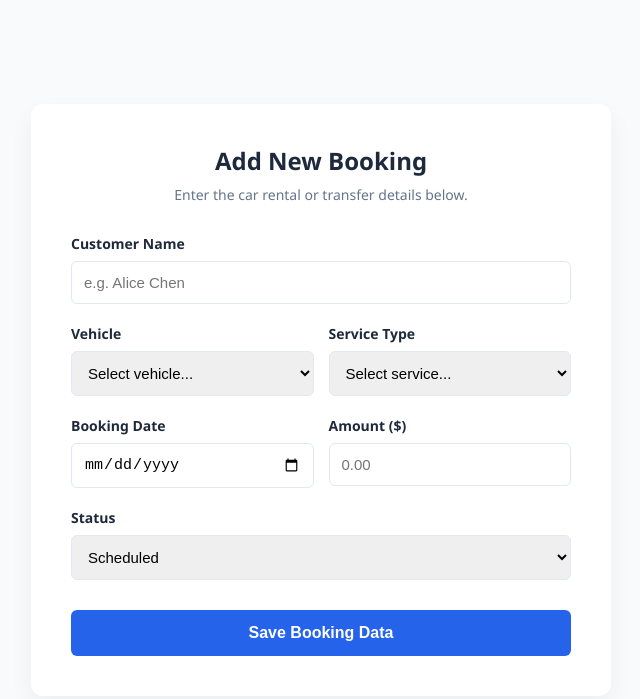
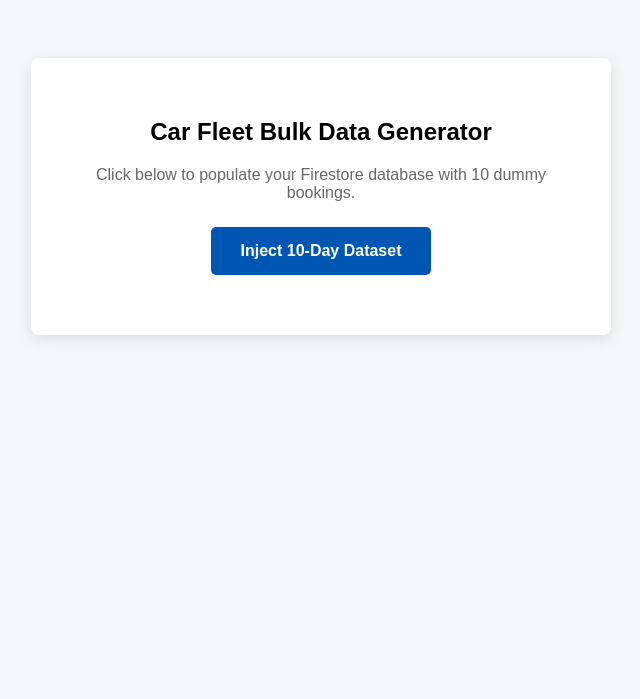
Before and after one commit to chetanp986/AssetFlow-Enterprise-Asset-Resource-Management-System, a plain HTML site: page data.html in a window 1280 px wide. Shown: the whole page, without its empty margins (319-959 px from the left). Drawn offline with Linux system fonts and the light colour scheme.

Commit message:
Update data.html

```diff
--- a/data.html
+++ b/data.html
@@ -2,230 +2,85 @@
 <html lang="en">
 <head>
     <meta charset="UTF-8">
-    <meta name="viewport" content="width=device-width, initial-scale=1.0">
-    <title>Add New Booking | Car Fleet System</title>
+    <title>Car Fleet 10-Day Data Injector</title>
     <style>
-        :root {
-            --primary: #2563eb;
-            --primary-hover: #1d4ed8;
-            --bg-color: #f8fafc;
-            --card-bg: #ffffff;
-            --text-main: #1e293b;
-            --text-muted: #64748b;
-            --border-color: #e2e8f0;
-            --success: #10b981;
+        body { font-family: sans-serif; text-align: center; padding: 50px; background: #f4f6f9; }
+        .card { background: white; padding: 40px; border-radius: 8px; box-shadow: 0 4px 15px rgba(0,0,0,0.1); display: inline-block; max-width: 500px; }
+        button { background: #0056b3; color: white; border: none; padding: 15px 30px; border-radius: 5px; cursor: pointer; font-weight: bold; font-size: 16px; transition: background 0.3s; }
+        button:hover { background: #004494; }
+        #status { margin-top: 20px; font-weight: bold; color: #333; }
+    </style>
+
+    <script type="module">
+        import { initializeApp } from "https://www.gstatic.com/firebasejs/10.8.0/firebase-app.js";
+        import { getFirestore, collection, doc, writeBatch } from "https://www.gstatic.com/firebasejs/10.8.0/firebase-firestore.js";
+
+        // ⚠️ REPLACE THIS WITH YOUR FIREBASE CONFIGURATION
+        const firebaseConfig = {
+            apiKey: "YOUR_API_KEY",
+            authDomain: "your-project-id.firebaseapp.com",
+            projectId: "your-project-id",
+            storageBucket: "your-project-id.appspot.com",
+            messagingSenderId: "YOUR_SENDER_ID",
+            appId: "YOUR_APP_ID"
+        };
+
+        const db = getFirestore(initializeApp(firebaseConfig));
+
+        // 10-Day Car Booking Dataset
+        const bulkBookings = [
+            { date: "2026-07-01", bookingId: "BKG-7001", customerName: "Alice Chen", vehicle: "Tesla Model 3", serviceType: "Airport Transfer", amount: 65.00, status: "Completed" },
+            { date: "2026-07-02", bookingId: "BKG-7002", customerName: "Marcus Johnson", vehicle: "Toyota Camry", serviceType: "Daily Rental", amount: 45.00, status: "Completed" },
+            { date: "2026-07-03", bookingId: "BKG-7003", customerName: "Sarah Jenkins", vehicle: "Ford Transit", serviceType: "Group Tour", amount: 120.00, status: "Completed" },
+            { date: "2026-07-04", bookingId: "BKG-7004", customerName: "David Lee", vehicle: "Honda CR-V", serviceType: "Hourly Booking", amount: 35.00, status: "Canceled" },
+            { date: "2026-07-05", bookingId: "BKG-7005", customerName: "Emily Davis", vehicle: "BMW 5 Series", serviceType: "Executive Chauffeur", amount: 150.00, status: "Completed" },
+            { date: "2026-07-06", bookingId: "BKG-7006", customerName: "Michael Brown", vehicle: "Hyundai Tucson", serviceType: "Daily Rental", amount: 50.00, status: "Completed" },
+            { date: "2026-07-07", bookingId: "BKG-7007", customerName: "Jessica Wilson", vehicle: "Tesla Model Y", serviceType: "Airport Transfer", amount: 75.00, status: "Completed" },
+            { date: "2026-07-08", bookingId: "BKG-7008", customerName: "Robert Taylor", vehicle: "Chevrolet Malibu", serviceType: "Hourly Booking", amount: 25.00, status: "Completed" },
+            { date: "2026-07-09", bookingId: "BKG-7009", customerName: "Laura Martinez", vehicle: "Mercedes-Benz S-Class", serviceType: "Executive Chauffeur", amount: 180.00, status: "Active" },
+            { date: "2026-07-10", bookingId: "BKG-7010", customerName: "James Anderson", vehicle: "Toyota RAV4", serviceType: "Daily Rental", amount: 55.00, status: "Scheduled" }
+        ];
+
+        async function injectData() {
+            const statusEl = document.getElementById("status");
+            statusEl.innerText = "Uploading 10 days of bookings...";
+            statusEl.style.color = "#0056b3";
+
+            try {
+                // Using a Batch Write for faster, safer bulk injection
+                const batch = writeBatch(db);
+                const bookingsCollection = collection(db, "bookings");
+
+                for (const booking of bulkBookings) {
+                    const docRef = doc(bookingsCollection); // Auto-generates a document ID
+                    batch.set(docRef, {
+                        ...booking,
+                        createdAt: new Date().toISOString()
+                    });
+                }
+
+                // Commit all 10 records to the database at once
+                await batch.commit();
+
+                statusEl.innerText = "✅ Successfully injected 10-day dataset!";
+                statusEl.style.color = "green";
+            } catch (e) {
+                statusEl.innerText = "❌ Error: " + e.message;
+                statusEl.style.color = "red";
+                console.error("Injection Error:", e);
+            }
         }
 
-        body {
-            font-family: 'Segoe UI', Roboto, Helvetica, Arial, sans-serif;
-            background-color: var(--bg-color);
-            color: var(--text-main);
-            display: flex;
-            justify-content: center;
-            align-items: center;
-            min-height: 100vh;
-            margin: 0;
-            padding: 20px;
-            box-sizing: border-box;
-        }
-
-        .form-container {
-            background-color: var(--card-bg);
-            padding: 40px;
-            border-radius: 12px;
-            box-shadow: 0 10px 25px rgba(0, 0, 0, 0.05);
-            width: 100%;
-            max-width: 500px;
-        }
-
-        .form-header {
-            text-align: center;
-            margin-bottom: 30px;
-        }
-
-        .form-header h2 {
-            margin: 0 0 8px 0;
-            font-size: 24px;
-            color: var(--text-main);
-        }
-
-        .form-header p {
-            margin: 0;
-            color: var(--text-muted);
-            font-size: 14px;
-        }
-
-        .form-group {
-            margin-bottom: 20px;
-        }
-
-        .form-group label {
-            display: block;
-            margin-bottom: 8px;
-            font-weight: 600;
-            font-size: 14px;
-        }
-
-        .form-control {
-            width: 100%;
-            padding: 12px;
-            border: 1px solid var(--border-color);
-            border-radius: 6px;
-            font-size: 15px;
-            box-sizing: border-box;
-            transition: border-color 0.2s, box-shadow 0.2s;
-        }
-
-        .form-control:focus {
-            outline: none;
-            border-color: var(--primary);
-            box-shadow: 0 0 0 3px rgba(37, 99, 235, 0.1);
-        }
-
-        .form-row {
-            display: flex;
-            gap: 15px;
-        }
-
-        .form-row .form-group {
-            flex: 1;
-        }
-
-        .btn-submit {
-            width: 100%;
-            background-color: var(--primary);
-            color: white;
-            border: none;
-            padding: 14px;
-            font-size: 16px;
-            font-weight: 600;
-            border-radius: 6px;
-            cursor: pointer;
-            transition: background-color 0.2s;
-            margin-top: 10px;
-        }
-
-        .btn-submit:hover {
-            background-color: var(--primary-hover);
-        }
-
-        #status-message {
-            margin-top: 20px;
-            padding: 15px;
-            border-radius: 6px;
-            text-align: center;
-            font-weight: 500;
-            display: none;
-        }
-
-        .status-success {
-            background-color: #d1fae5;
-            color: #065f46;
-            border: 1px solid #a7f3d0;
-        }
-    </style>
+        // Attach function to the window object so the HTML button can trigger it
+        window.injectData = injectData;
+    </script>
 </head>
 <body>
-
-    <div class="form-container">
-        <div class="form-header">
-            <h2>Add New Booking</h2>
-            <p>Enter the car rental or transfer details below.</p>
-        </div>
-
-        <form id="dataForm">
-            <div class="form-group">
-                <label for="customerName">Customer Name</label>
-                <input type="text" id="customerName" class="form-control" placeholder="e.g. Alice Chen" required>
-            </div>
-
-            <div class="form-row">
-                <div class="form-group">
-                    <label for="vehicle">Vehicle</label>
-                    <select id="vehicle" class="form-control" required>
-                        <option value="" disabled selected>Select vehicle...</option>
-                        <option value="Tesla Model 3">Tesla Model 3</option>
-                        <option value="Tesla Model Y">Tesla Model Y</option>
-                        <option value="Toyota Camry">Toyota Camry</option>
-                        <option value="Ford Transit">Ford Transit</option>
-                        <option value="BMW 5 Series">BMW 5 Series</option>
-                        <option value="Mercedes-Benz S-Class">Mercedes-Benz S-Class</option>
-                    </select>
-                </div>
-                <div class="form-group">
-                    <label for="serviceType">Service Type</label>
-                    <select id="serviceType" class="form-control" required>
-                        <option value="" disabled selected>Select service...</option>
-                        <option value="Airport Transfer">Airport Transfer</option>
-                        <option value="Daily Rental">Daily Rental</option>
-                        <option value="Hourly Booking">Hourly Booking</option>
-                        <option value="Executive Chauffeur">Executive Chauffeur</option>
-                        <option value="Group Tour">Group Tour</option>
-                    </select>
-                </div>
-            </div>
-
-            <div class="form-row">
-                <div class="form-group">
-                    <label for="bookingDate">Booking Date</label>
-                    <input type="date" id="bookingDate" class="form-control" required>
-                </div>
-                <div class="form-group">
-                    <label for="amount">Amount ($)</label>
-                    <input type="number" id="amount" class="form-control" step="0.01" min="0" placeholder="0.00" required>
-                </div>
-            </div>
-
-            <div class="form-group">
-                <label for="status">Status</label>
-                <select id="status" class="form-control" required>
-                    <option value="Scheduled" selected>Scheduled</option>
-                    <option value="Active">Active</option>
-                    <option value="Completed">Completed</option>
-                    <option value="Canceled">Canceled</option>
-                </select>
-            </div>
-
-            <button type="submit" class="btn-submit">Save Booking Data</button>
-        </form>
-
-        <div id="status-message"></div>
+    <div class="card">
+        <h2>Car Fleet Bulk Data Generator</h2>
+        <p style="color: #666; margin-bottom: 25px;">Click below to populate your Firestore database with 10 dummy bookings.</p>
+        <button onclick="injectData()">Inject 10-Day Dataset</button>
+        <div id="status"></div>
     </div>
-
-    <script>
-        document.getElementById('dataForm').addEventListener('submit', function(e) {
-            e.preventDefault(); // Prevent page reload
-
-            // Gather data from the form
-            const newBooking = {
-                bookingId: "BKG-" + Math.floor(1000 + Math.random() * 9000), // Generate random ID
-                customerName: document.getElementById('customerName').value,
-                vehicle: document.getElementById('vehicle').value,
-                serviceType: document.getElementById('serviceType').value,
-                date: document.getElementById('bookingDate').value,
-                amount: parseFloat(document.getElementById('amount').value),
-                status: document.getElementById('status').value
-            };
-
-            // In a real application, you would send this to Firebase/Backend here.
-            // Example: await addDoc(collection(db, "bookings"), newBooking);
-
-            console.log("Data ready to be sent to database:", newBooking);
-
-            // Show success message
-            const statusDiv = document.getElementById('status-message');
-            statusDiv.textContent = `✅ Successfully added booking for ${newBooking.customerName} (${newBooking.bookingId})`;
-            statusDiv.className = 'status-success';
-            statusDiv.style.display = 'block';
-
-            // Reset form
-            this.reset();
-
-            // Hide message after 4 seconds
-            setTimeout(() => {
-                statusDiv.style.display = 'none';
-            }, 4000);
-        });
-    </script>
 </body>
 </html>
```
